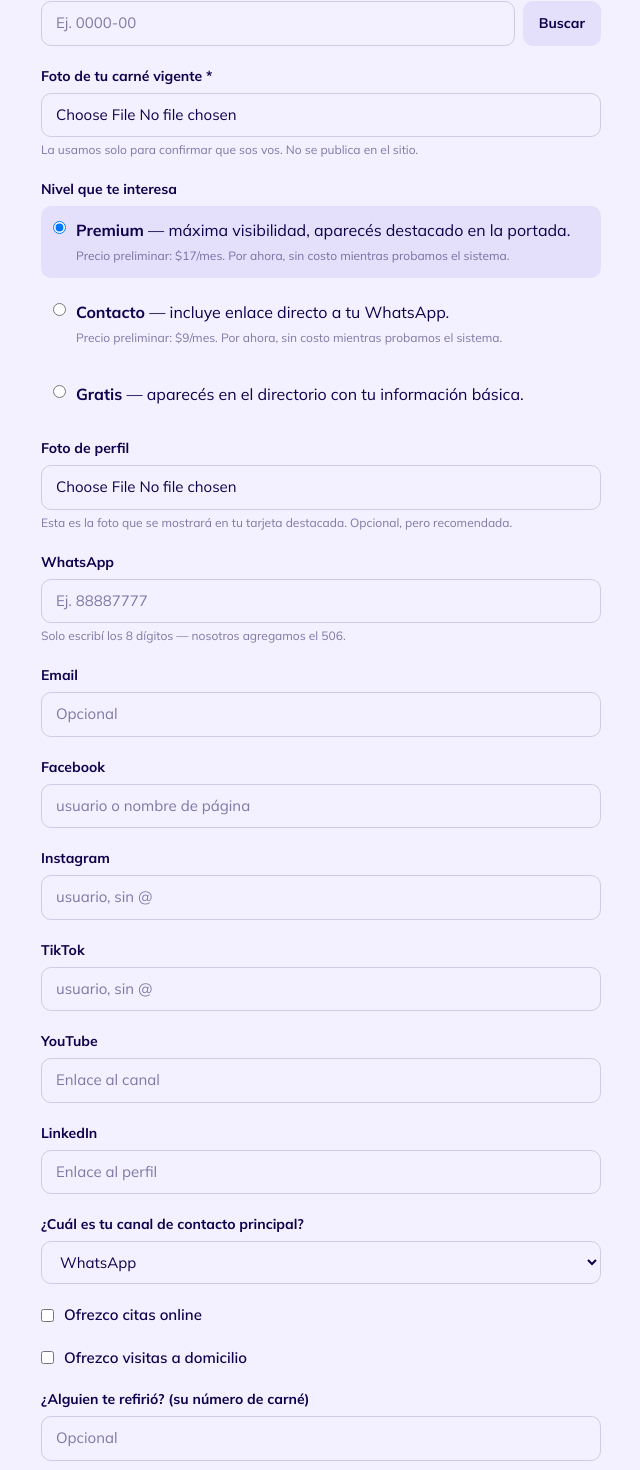
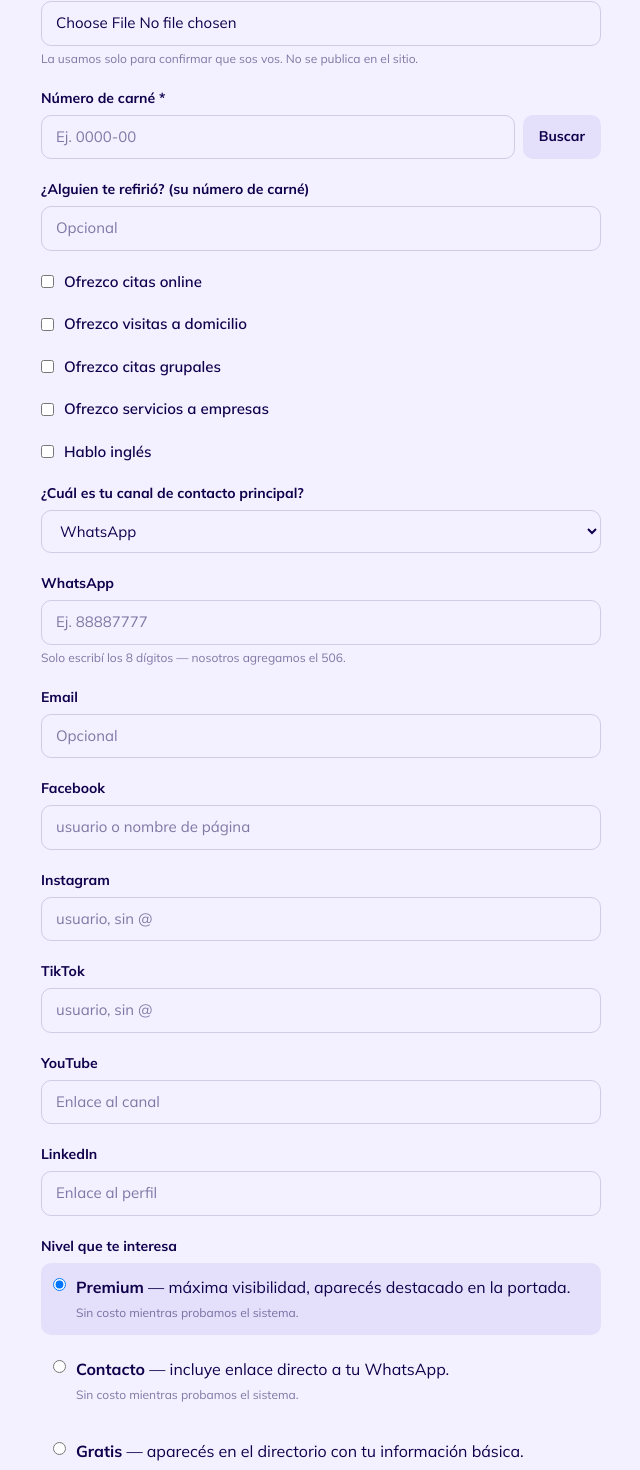
Before and after one commit to Cubujuqui/ncr-directory, a Next.js app: page /unirme in a window 1280 px wide. Shown: the part 249-1719 px from the top of the page, without its empty margins (319-959 px from the left). Built offline with nearby package versions, Linux system fonts and the light colour scheme; no server answers.

Commit message:
reorder unirme form fields, add citas_grupales/servicios_empresas/habla_ingles fields, move foto de perfil after tier selection, trim pricing text

```diff
--- a/app/admin/actions.ts
+++ b/app/admin/actions.ts
@@ -57,6 +57,9 @@ export async function aprobarSolicitud(id: number) {
     tier: solicitud.tier,
     citas_online: solicitud.citas_online,
     visita_domicilio: solicitud.visita_domicilio,
+    citas_grupales: solicitud.citas_grupales,
+    servicios_empresas: solicitud.servicios_empresas,
+    habla_ingles: solicitud.habla_ingles,
     aprobado_timestamp: new Date().toISOString(),
   };
 
--- a/app/admin/page.tsx
+++ b/app/admin/page.tsx
@@ -86,8 +86,10 @@ export default async function AdminPage() {
                     <p><strong>Canal principal:</strong> {s.punto_contacto_primario}</p>
                     <p><strong>Citas online:</strong> {s.citas_online ? 'Sí' : 'No'}</p>
                     <p><strong>Visita a domicilio:</strong> {s.visita_domicilio ? 'Sí' : 'No'}</p>
-                    <p><strong>Referido por:</strong> {s.referido_por || 'No indica'}</p>
-                  </div>
+                    <p><strong>Citas grupales:</strong> {s.citas_grupales ? 'Sí' : 'No'}</p>
+                    <p><strong>Servicios a empresas:</strong> {s.servicios_empresas ? 'Sí' : 'No'}</p>
+                    <p><strong>Habla inglés:</strong> {s.habla_ingles ? 'Sí' : 'No'}</p>
+                    <p><strong>Referido por:</strong> {s.referido_por || 'No indica'}</p>                  </div>
                   <div style={{ display: 'flex', gap: '10px', marginTop: '16px' }}>
                     <form action={aprobarSolicitud.bind(null, s.id)}>
                       <button type="submit" style={{ background: '#4ECECE', color: '#003333', border: 'none', borderRadius: '10px', padding: '10px 20px', fontWeight: 800, cursor: 'pointer', fontFamily: 'inherit' }}>
--- a/app/unirme/page.tsx
+++ b/app/unirme/page.tsx
@@ -137,6 +137,9 @@ export default function Unirme() {
       punto_contacto_primario: data.get('punto_contacto_primario') as string,
       citas_online: data.get('citas_online') === 'on',
       visita_domicilio: data.get('visita_domicilio') === 'on',
+      citas_grupales: data.get('citas_grupales') === 'on',
+      servicios_empresas: data.get('servicios_empresas') === 'on',
+      habla_ingles: data.get('habla_ingles') === 'on',
       referido_por: referidoPor,
       referido_timestamp: referidoPor ? new Date().toISOString() : null,
       consentimiento: true,
@@ -182,6 +185,18 @@ export default function Unirme() {
         </p>
 
         <form onSubmit={handleSubmit}>
+          <div className={styles.seccion}>
+            <label className={styles.etiqueta}>Foto de tu carné vigente *</label>
+            <input
+              type="file"
+              accept="image/*"
+              required
+              onChange={(e) => setFotoCarne(e.target.files?.[0] || null)}
+              className={styles.input}
+            />
+            <p className={styles.ayuda}>La usamos solo para confirmar que sos vos. No se publica en el sitio.</p>
+          </div>
+
           <div className={styles.seccion}>
             <label className={styles.etiqueta}>Número de carné *</label>
             <div className={styles.filaCarne}>
@@ -233,57 +248,57 @@ export default function Unirme() {
           </div>
 
           <div className={styles.seccion}>
-            <label className={styles.etiqueta}>Foto de tu carné vigente *</label>
-            <input
-              type="file"
-              accept="image/*"
-              required
-              onChange={(e) => setFotoCarne(e.target.files?.[0] || null)}
-              className={styles.input}
-            />
-            <p className={styles.ayuda}>La usamos solo para confirmar que sos vos. No se publica en el sitio.</p>
+            <label className={styles.etiqueta}>¿Alguien te refirió? (su número de carné)</label>
+            <input name="referido_por" className={styles.input} placeholder="Opcional" />
           </div>
 
           <div className={styles.seccion}>
-            <label className={styles.etiqueta}>Nivel que te interesa</label>
-            <div className={styles.tarjetasTier}>
-              <label className={`${styles.tarjetaTier} ${styles.tarjetaTierPremium}`}>
-                <input type="radio" name="tier" value="premium" checked={tier === 'premium'} onChange={() => setTier('premium')} className={styles.radioTier} />
-                <span>
-                  <strong>Premium</strong> — máxima visibilidad, aparecés destacado en la portada.
-                  <br />
-                  <span className={styles.ayuda}>Precio preliminar: $17/mes. Por ahora, sin costo mientras probamos el sistema.</span>
-                </span>
-              </label>
-              <label className={`${styles.tarjetaTier} ${styles.tarjetaTierOtro}`}>
-                <input type="radio" name="tier" value="contact" checked={tier === 'contact'} onChange={() => setTier('contact')} className={styles.radioTier} />
-                <span>
-                  <strong>Contacto</strong> — incluye enlace directo a tu WhatsApp.
-                  <br />
-                  <span className={styles.ayuda}>Precio preliminar: $9/mes. Por ahora, sin costo mientras probamos el sistema.</span>
-                </span>
-              </label>
-              <label className={`${styles.tarjetaTier} ${styles.tarjetaTierOtro}`}>
-                <input type="radio" name="tier" value="free" checked={tier === 'free'} onChange={() => setTier('free')} className={styles.radioTier} />
-                <span>
-                  <strong>Gratis</strong> — aparecés en el directorio con tu información básica.
-                </span>
+            <label className={styles.checkboxFila}>
+              <input type="checkbox" name="citas_online" />
+              Ofrezco citas online
             </label>
           </div>
+
+          <div className={styles.seccion}>
+            <label className={styles.checkboxFila}>
+              <input type="checkbox" name="visita_domicilio" />
+              Ofrezco visitas a domicilio
+            </label>
           </div>
 
-          {tier === 'premium' && (
           <div className={styles.seccion}>
-              <label className={styles.etiqueta}>Foto de perfil</label>
-              <input
-                type="file"
-                accept="image/*"
-                onChange={(e) => setFotoPerfil(e.target.files?.[0] || null)}
-                className={styles.input}
-              />
-              <p className={styles.ayuda}>Esta es la foto que se mostrará en tu tarjeta destacada. Opcional, pero recomendada.</p>
+            <label className={styles.checkboxFila}>
+              <input type="checkbox" name="citas_grupales" />
+              Ofrezco citas grupales
+            </label>
           </div>
-          )}
+
+          <div className={styles.seccion}>
+            <label className={styles.checkboxFila}>
+              <input type="checkbox" name="servicios_empresas" />
+              Ofrezco servicios a empresas
+            </label>
+          </div>
+
+          <div className={styles.seccion}>
+            <label className={styles.checkboxFila}>
+              <input type="checkbox" name="habla_ingles" />
+              Hablo inglés
+            </label>
+          </div>
+
+          <div className={styles.seccion}>
+            <label className={styles.etiqueta}>¿Cuál es tu canal de contacto principal?</label>
+            <select name="punto_contacto_primario" defaultValue="whatsapp" className={styles.input}>
+              <option value="whatsapp">WhatsApp</option>
+              <option value="email">Email</option>
+              <option value="facebook">Facebook</option>
+              <option value="instagram">Instagram</option>
+              <option value="tiktok">TikTok</option>
+              <option value="youtube">YouTube</option>
+              <option value="linkedin">LinkedIn</option>
+            </select>
+          </div>
 
           <div className={styles.seccion}>
             <label className={styles.etiqueta}>WhatsApp</label>
@@ -322,36 +337,45 @@ export default function Unirme() {
           </div>
 
           <div className={styles.seccion}>
-            <label className={styles.etiqueta}>¿Cuál es tu canal de contacto principal?</label>
-            <select name="punto_contacto_primario" defaultValue="whatsapp" className={styles.input}>
-              <option value="whatsapp">WhatsApp</option>
-              <option value="email">Email</option>
-              <option value="facebook">Facebook</option>
-              <option value="instagram">Instagram</option>
-              <option value="tiktok">TikTok</option>
-              <option value="youtube">YouTube</option>
-              <option value="linkedin">LinkedIn</option>
-            </select>
+            <label className={styles.etiqueta}>Nivel que te interesa</label>
+            <div className={styles.tarjetasTier}>
+              <label className={`${styles.tarjetaTier} ${styles.tarjetaTierPremium}`}>
+                <input type="radio" name="tier" value="premium" checked={tier === 'premium'} onChange={() => setTier('premium')} className={styles.radioTier} />
+                <span>
+                  <strong>Premium</strong> — máxima visibilidad, aparecés destacado en la portada.
+                  <br />
+                  <span className={styles.ayuda}>Sin costo mientras probamos el sistema.</span>
+                </span>
+              </label>
+              <label className={`${styles.tarjetaTier} ${styles.tarjetaTierOtro}`}>
+                <input type="radio" name="tier" value="contact" checked={tier === 'contact'} onChange={() => setTier('contact')} className={styles.radioTier} />
+                <span>
+                  <strong>Contacto</strong> — incluye enlace directo a tu WhatsApp.
+                  <br />
+                  <span className={styles.ayuda}>Sin costo mientras probamos el sistema.</span>
+                </span>
+              </label>
+              <label className={`${styles.tarjetaTier} ${styles.tarjetaTierOtro}`}>
+                <input type="radio" name="tier" value="free" checked={tier === 'free'} onChange={() => setTier('free')} className={styles.radioTier} />
+                <span>
+                  <strong>Gratis</strong> — aparecés en el directorio con tu información básica.
+                </span>
+              </label>
+            </div>
           </div>
 
+          {tier === 'premium' && (
             <div className={styles.seccion}>
-            <label className={styles.checkboxFila}>
-              <input type="checkbox" name="citas_online" />
-              Ofrezco citas online
-            </label>
+              <label className={styles.etiqueta}>Foto de perfil</label>
+              <input
+                type="file"
+                accept="image/*"
+                onChange={(e) => setFotoPerfil(e.target.files?.[0] || null)}
+                className={styles.input}
+              />
+              <p className={styles.ayuda}>Esta es la foto que se mostrará en tu tarjeta destacada. Opcional, pero recomendada.</p>
             </div>
-
-          <div className={styles.seccion}>
-            <label className={styles.checkboxFila}>
-              <input type="checkbox" name="visita_domicilio" />
-              Ofrezco visitas a domicilio
-            </label>
-          </div>
-
-          <div className={styles.seccion}>
-            <label className={styles.etiqueta}>¿Alguien te refirió? (su número de carné)</label>
-            <input name="referido_por" className={styles.input} placeholder="Opcional" />
-          </div>
+          )}
 
           <div className={`${styles.seccion} ${styles.cajaConsentimiento}`}>
             <label className={styles.consentimientoLabel}>
```
Lines whose indentation alone changed are shown as unchanged.
